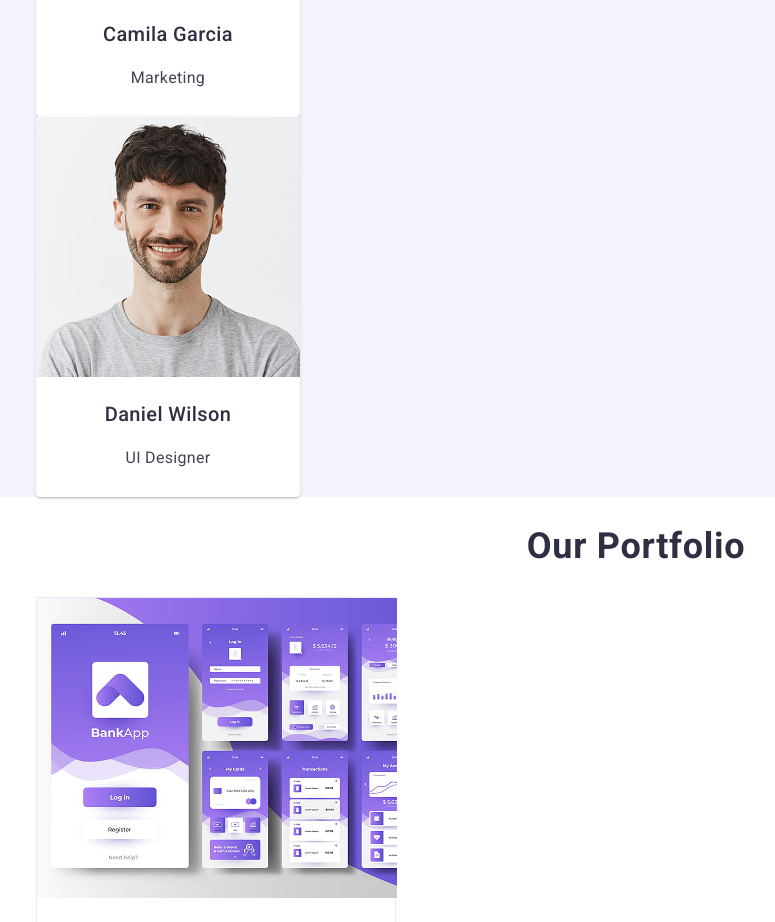
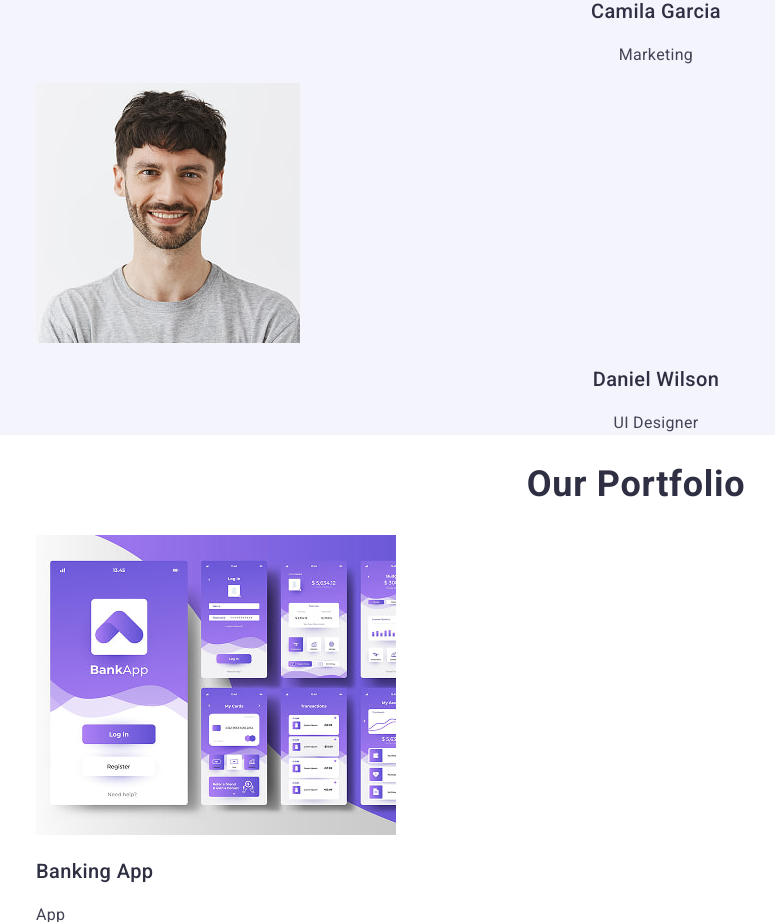
Before and after one commit to OleksandraKovalenko88/goit-markup-hw-02, a plain HTML site: page index.html in a window 1280 px wide. Shown: the part 1878-2800 px from the top of the page, without its empty margins (4-779 px from the left). Drawn offline with nearby package versions, Linux system fonts and the light colour scheme.

Commit message:
add css styles

```diff
--- a/css/style.css
+++ b/css/style.css
@@ -15,6 +15,7 @@ a {
 
 /* #region header */
 .logo {
+    font-family: "Raleway", sans-serif;
     font-weight: 700;
     font-size: 18px;
     line-height: 1.17;
@@ -76,8 +77,11 @@ a {
     line-height: 1.5;
     letter-spacing: 0.04em;
     color: #fff;
-    box-shadow: 0 4px 4px 0 rgba(0, 0, 0, 0.15);
     background-color: #4d5ae5;
+}
+.hero-button:hover,
+.hero-button:focus{
+   background-color: #404BBF;
 }
 
 /* #endregion hero */
@@ -116,16 +120,9 @@ a {
     letter-spacing: 0.02em;
     text-align: center;
     color: #2e2f42;
+    text-transform: capitalize;
 }
 
-.ourteam-item {
-    border-radius: 0 0 4px 4px;
-    padding: 0px 0px 32px;
-    width: 264px;
-    height: 380px;
-    box-shadow: 0 2px 1px 0 rgba(46, 47, 66, 0.08), 0 1px 1px 0 rgba(46, 47, 66, 0.16), 0 1px 6px 0 rgba(46, 47, 66, 0.08);
-    background: #fff;
-}
 
 .ourteam-item-title {
     font-weight: 500;
@@ -153,14 +150,9 @@ a {
     letter-spacing: 0.02em;
     text-align: center;
     color: #2e2f42;
+    text-transform: capitalize;
 }
 
-.ourportfolio-item {
-    border: 1px solid #e7e9fc;
-    width: 360px;
-    height: 420px;
-    background: #fff;
-}
 
 .ourportfolio-item-title {
     font-weight: 500;
```
